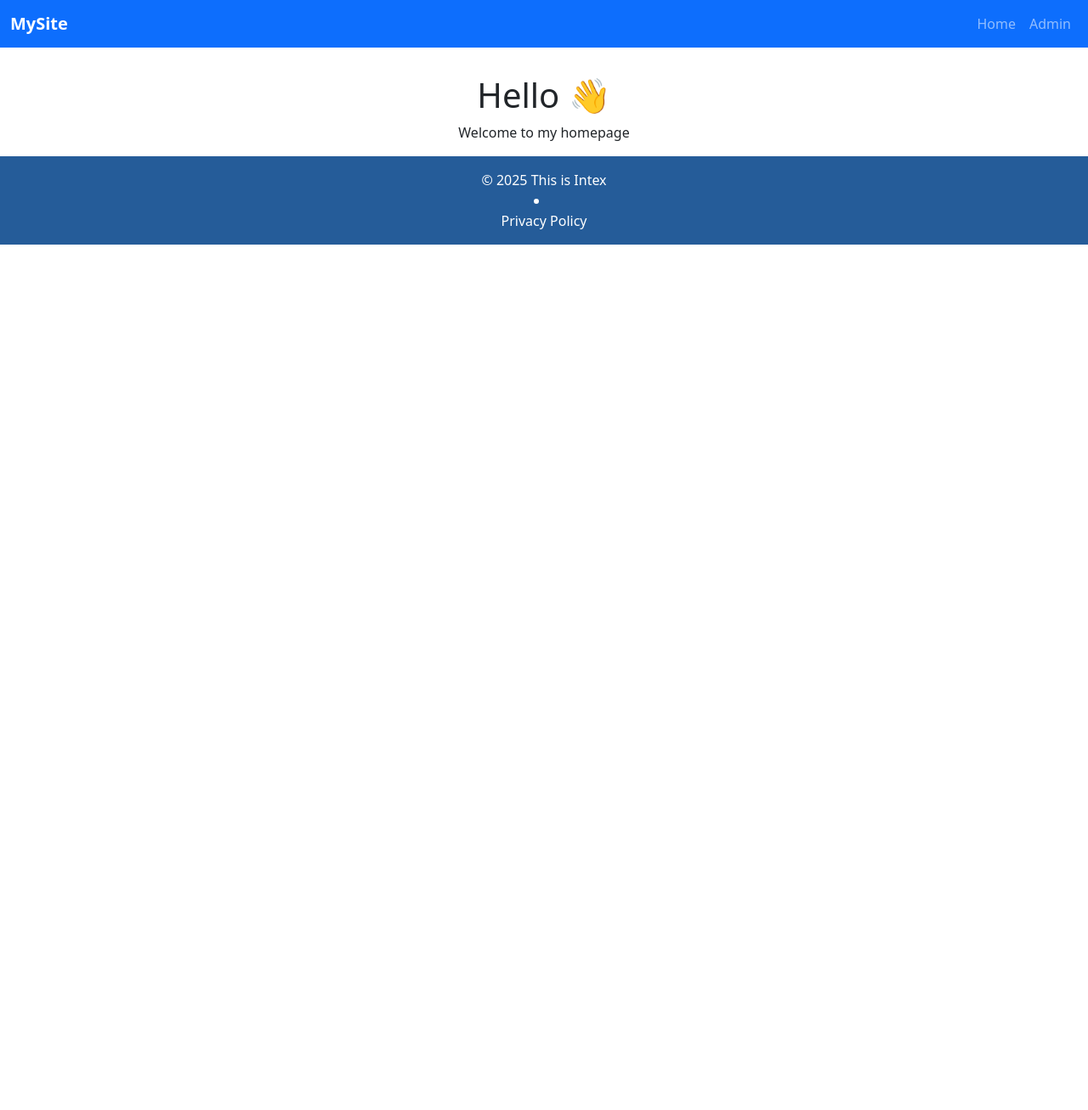
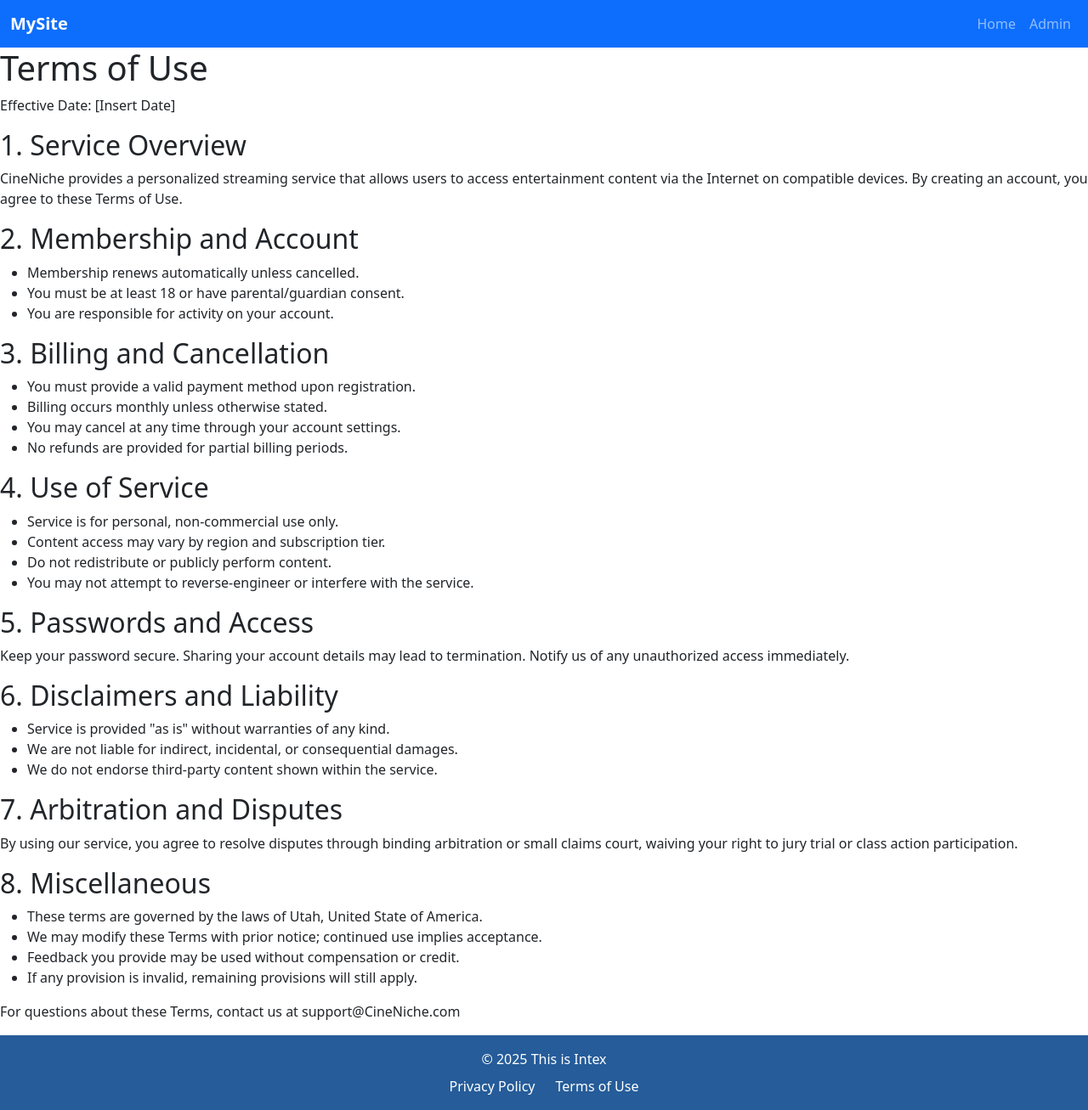
Before and after one commit to TaytGodwin/INTEX2025, a React (Vite) app in the folder frontend/: page /terms-of-use in a window 1280 px wide. Before the commit this address led to /menu. Shown: the whole page at 85% size. Before the commit the page ends 800 px from the top, so only its background shows below. Built offline with nearby package versions, Linux system fonts and the light colour scheme.

Commit message:
Login RegisterPage

```diff
--- a/frontend/src/App.tsx
+++ b/frontend/src/App.tsx
@@ -3,6 +3,7 @@ import './css/App.css';
 import Index from './pages/Index';
 import Layout from './components/layout/layout';
 import PrivacyPolicy from './pages/PrivacyPolicy';
+import TermsOfUse from './pages/TermsOfUse'
 import LoginPage from './pages/LoginPage';
 import RegisterPage from './pages/RegisterPage';
 import AdminPage from './pages/Admin';
@@ -17,7 +18,8 @@ function App() {
         <Route path="/" element={<Layout />}>
           <Route index element={<Index />} />
           <Route path="/privacy" element={<PrivacyPolicy />} />
-          {/* This will match "/menu" */}
+          <Route path="/terms-of-use" element={<TermsOfUse />} />
+          {/* This will match "/menu" "/terms-of-use"*/}
           <Route path="/menu" element={<Index />} />
           <Route path="*" element={<Navigate to="/menu" />} />{' '}
         </Route>
--- a/frontend/src/components/layout/Footer.tsx
+++ b/frontend/src/components/layout/Footer.tsx
@@ -7,9 +7,10 @@ const Footer = () => {
         <p style={{ margin: 0 }}>
           &copy; {new Date().getFullYear()} This is Intex
         </p>
-        <li className="nav-item">
-              <Link to="/privacy" className="nav-link">Privacy Policy</Link>
-            </li>
+        <div style={linkContainerStyle}>
+          <Link to="/privacy" style={linkStyle}>Privacy Policy</Link>
+          <Link to="/terms-of-use" style={linkStyle}>Terms of Use</Link>
+        </div>
       </div>
     </footer>
   );
@@ -19,7 +20,6 @@ const footerStyle = {
   backgroundColor: '#255c99',
   color: '#fff',
   padding: '1rem 0',
-  textAlign: 'center' as const, // helps with TypeScript
 };
 
 const containerStyle = {
@@ -29,8 +29,19 @@ const containerStyle = {
   display: 'flex',
   flexDirection: 'column' as const,
   alignItems: 'center' as const,
-  justifyContent: 'center' as const,
   textAlign: 'center' as const,
+  gap: '0.5rem',
+};
+
+const linkContainerStyle = {
+  display: 'flex',
+  gap: '1.5rem',
+};
+
+const linkStyle = {
+  color: '#fff',
+  textDecoration: 'none',
+  fontWeight: 500,
 };
 
 export default Footer;
--- a/frontend/src/pages/PrivacyPolicy.tsx
+++ b/frontend/src/pages/PrivacyPolicy.tsx
@@ -2,14 +2,14 @@ function PrivacyPolicy() {
   return (
     <div className="max-w-4xl mx-auto p-6 text-gray-800">
       <h1 className="text-3xl font-bold mb-6">Privacy Policy</h1>
-      <p><strong>Effective Date:</strong> [Insert Date]</p>
+      <p><strong>Effective Date:</strong>April 7, 2025</p>
 
       <section className="mt-6">
         <h2 className="text-xl font-semibold">1. Who We Are</h2>
         <p>
-          We are <strong>[Your Company Name]</strong>, the data controller responsible for your personal data. You can contact us at:
+          We are <strong>CineNiche</strong>, the data controller responsible for your personal data. You can contact us at:
           <br />
-          <strong>Email:</strong> privacy@[yourdomain].com
+          <strong>Email:</strong> privacy@CineNiche.com
         </p>
       </section>
 
@@ -80,7 +80,7 @@ function PrivacyPolicy() {
           <li>Withdraw consent at any time</li>
         </ul>
         <p className="mt-2">
-          Contact us at privacy@[yourdomain].com to exercise any of these rights.
+          Contact us at privacy@CineNiche.com to exercise any of these rights.
         </p>
       </section>
 
--- a/frontend/src/pages/RegisterPage.tsx
+++ b/frontend/src/pages/RegisterPage.tsx
@@ -6,6 +6,12 @@ function RegisterPage() {
   // state variables for email and passwords
   const [email, setEmail] = useState('');
   const [password, setPassword] = useState('');
+  const [age, setAge] = useState('')
+  const [gender, setGender] = useState('')
+  const [city, setCity] = useState('')
+  const [state, setState] = useState('')
+  const [zip, setZip] = useState('')
+
   const [confirmPassword, setConfirmPassword] = useState('');
   const navigate = useNavigate();
 
@@ -92,6 +98,75 @@ function RegisterPage() {
                 <label htmlFor="confirmPassword">Confirm Password</label>
               </div>
 
+              {/* Additional Columns for User information */}
+
+              <div className="form-floating mb-3">
+                <input
+                  className="form-control"
+                  type="age"
+                  id="age"
+                  name="age"
+                  value={age}
+                  onChange={handleChange}
+                />
+                <label htmlFor="age">Age</label>
+              </div>
+              <div className="form-floating mb-3">
+                <input
+                  className="form-control"
+                  type="age"
+                  id="age"
+                  name="age"
+                  value={age}
+                  onChange={handleChange}
+                />
+                <label htmlFor="age">Gender</label>
+              </div>
+              <div className="form-floating mb-3">
+                <input
+                  className="form-control"
+                  type="gender"
+                  id="gender"
+                  name="gender"
+                  value={gender}
+                  onChange={handleChange}
+                />
+                <label htmlFor="gender">gender</label>
+              </div>
+              <div className="form-floating mb-3">
+                <input
+                  className="form-control"
+                  type="city"
+                  id="city"
+                  name="city"
+                  value={city}
+                  onChange={handleChange}
+                />
+                <label htmlFor="city">City</label>
+              </div>
+              <div className="form-floating mb-3">
+                <input
+                  className="form-control"
+                  type="state"
+                  id="state"
+                  name="state"
+                  value={state}
+                  onChange={handleChange}
+                />
+                <label htmlFor="state">State</label>
+              </div>
+              <div className="form-floating mb-3">
+                <input
+                  className="form-control"
+                  type="zip"
+                  id="zip"
+                  name="zip"
+                  value={zip}
+                  onChange={handleChange}
+                />
+                <label htmlFor="zip">Zip</label>
+              </div>
+
               <div className="d-grid mb-2">
                 <button
                   className="btn btn-primary btn-login text-uppercase fw-bold"
@@ -107,6 +182,7 @@ function RegisterPage() {
                 >
                   Go to Login
                 </button>
+
               </div>
             </form>
             <strong>{error && <p className="error">{error}</p>}</strong>
--- /dev/null
+++ b/frontend/src/pages/TermsOfUse.tsx
@@ -0,0 +1,106 @@
+function TermsOfUse() {
+  return (
+    <div className="max-w-4xl mx-auto p-6 text-gray-800">
+      <h1 className="text-3xl font-bold mb-6">Terms of Use</h1>
+      <p>Effective Date: [Insert Date]</p>
+
+      <section className="mt-6">
+        <h2 className="text-xl font-semibold">1. Service Overview</h2>
+        <p>
+        CineNiche provides a personalized streaming service that allows
+          users to access entertainment content via the Internet on
+          compatible devices. By creating an account, you agree to these Terms
+          of Use.
+        </p>
+      </section>
+
+      <section className="mt-6">
+        <h2 className="text-xl font-semibold">2. Membership and Account</h2>
+        <ul className="list-disc ml-6">
+          <li>Membership renews automatically unless cancelled.</li>
+          <li>You must be at least 18 or have parental/guardian consent.</li>
+          <li>You are responsible for activity on your account.</li>
+        </ul>
+      </section>
+
+      <section className="mt-6">
+        <h2 className="text-xl font-semibold">3. Billing and Cancellation</h2>
+        <ul className="list-disc ml-6">
+          <li>You must provide a valid payment method upon registration.</li>
+          <li>Billing occurs monthly unless otherwise stated.</li>
+          <li>You may cancel at any time through your account settings.</li>
+          <li>No refunds are provided for partial billing periods.</li>
+        </ul>
+      </section>
+
+      <section className="mt-6">
+        <h2 className="text-xl font-semibold">4. Use of Service</h2>
+        <ul className="list-disc ml-6">
+          <li>Service is for personal, non-commercial use only.</li>
+          <li>Content access may vary by region and subscription tier.</li>
+          <li>Do not redistribute or publicly perform content.</li>
+          <li>
+            You may not attempt to reverse-engineer or interfere with the
+            service.
+          </li>
+        </ul>
+      </section>
+
+      <section className="mt-6">
+        <h2 className="text-xl font-semibold">5. Passwords and Access</h2>
+        <p>
+          Keep your password secure. Sharing your account details may lead to
+          termination. Notify us of any unauthorized access immediately.
+        </p>
+      </section>
+
+      <section className="mt-6">
+        <h2 className="text-xl font-semibold">6. Disclaimers and Liability</h2>
+        <ul className="list-disc ml-6">
+          <li>
+            Service is provided "as is" without warranties of any kind.
+          </li>
+          <li>
+            We are not liable for indirect, incidental, or consequential
+            damages.
+          </li>
+          <li>
+            We do not endorse third-party content shown within the service.
+          </li>
+        </ul>
+      </section>
+
+      <section className="mt-6">
+        <h2 className="text-xl font-semibold">7. Arbitration and Disputes</h2>
+        <p>
+          By using our service, you agree to resolve disputes through binding
+          arbitration or small claims court, waiving your right to jury trial
+          or class action participation.
+        </p>
+      </section>
+
+      <section className="mt-6">
+        <h2 className="text-xl font-semibold">8. Miscellaneous</h2>
+        <ul className="list-disc ml-6">
+          <li>These terms are governed by the laws of Utah, United State of America.</li>
+          <li>
+            We may modify these Terms with prior notice; continued use implies
+            acceptance.
+          </li>
+          <li>
+            Feedback you provide may be used without compensation or credit.
+          </li>
+          <li>
+            If any provision is invalid, remaining provisions will still apply.
+          </li>
+        </ul>
+      </section>
+
+      <p className="mt-6 text-sm text-gray-600">
+        For questions about these Terms, contact us at support@CineNiche.com
+      </p>
+    </div>
+  );
+};
+
+export default TermsOfUse;
```
